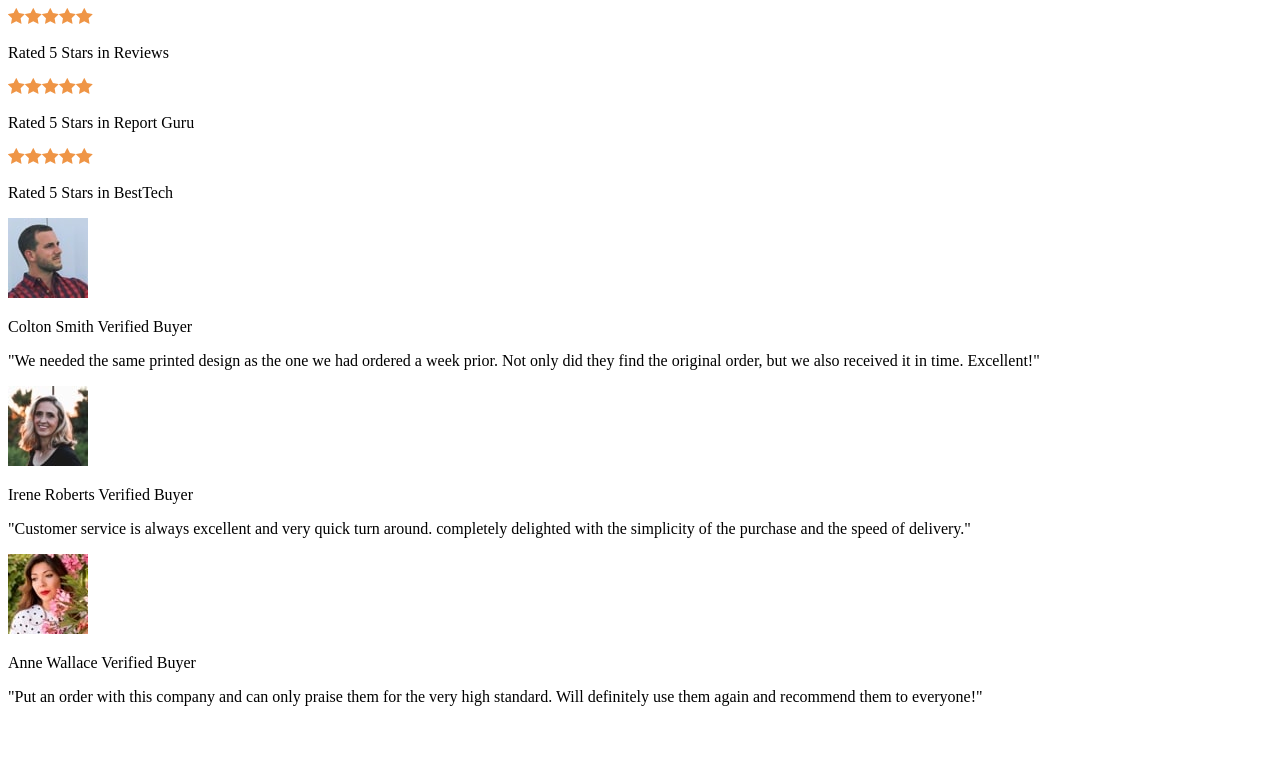
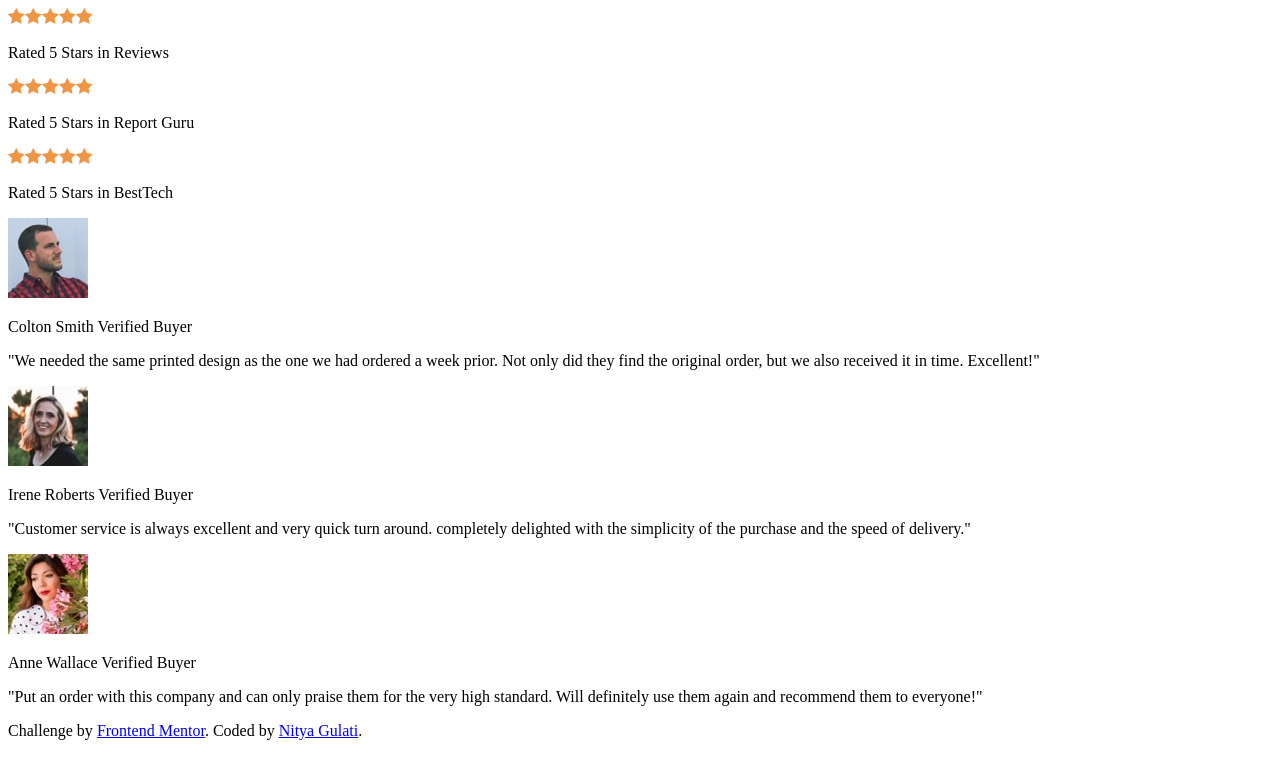
Before and after one commit to nityagulati/social-proof-section, a Vue app: page / in a window 1280 px wide. Shown: the top 778 px of the page. Built offline with nearby package versions, Linux system fonts and the light colour scheme.

Commit message:
add site footer attribution

```diff
--- a/src/App.vue
+++ b/src/App.vue
@@ -1,17 +1,20 @@
 <template>
   <Ratings />
   <Reviews />
+  <SiteFooter />
 </template>
 
 <script>
 import Ratings from './components/Ratings.vue'
 import Reviews from './components/Reviews.vue'
+import SiteFooter from './components/SiteFooter.vue'
 
 export default {
   name: 'App',
   components: {
     Ratings,
     Reviews,
+    SiteFooter,
   }
 }
 </script>
--- /dev/null
+++ b/src/components/SiteFooter.vue
@@ -0,0 +1,21 @@
+<template>
+    <div class="site-footer">
+        <p class="attribution">Challenge by
+            <a :href='frontendUrl' target="_blank">Frontend Mentor</a>.
+            Coded by <a :href='myWebsite'>{{ myName }}</a>.
+        </p>
+    </div>
+</template>
+
+<script>
+export default {
+    name: 'site-footer',
+    data() {
+        return {
+            frontendUrl: 'https://www.frontendmentor.io?ref=challenge',
+            myWebsite: 'https://www.nityagulati.com',
+            myName: 'Nitya Gulati',
+        }
+    },
+}
+</script>
```
